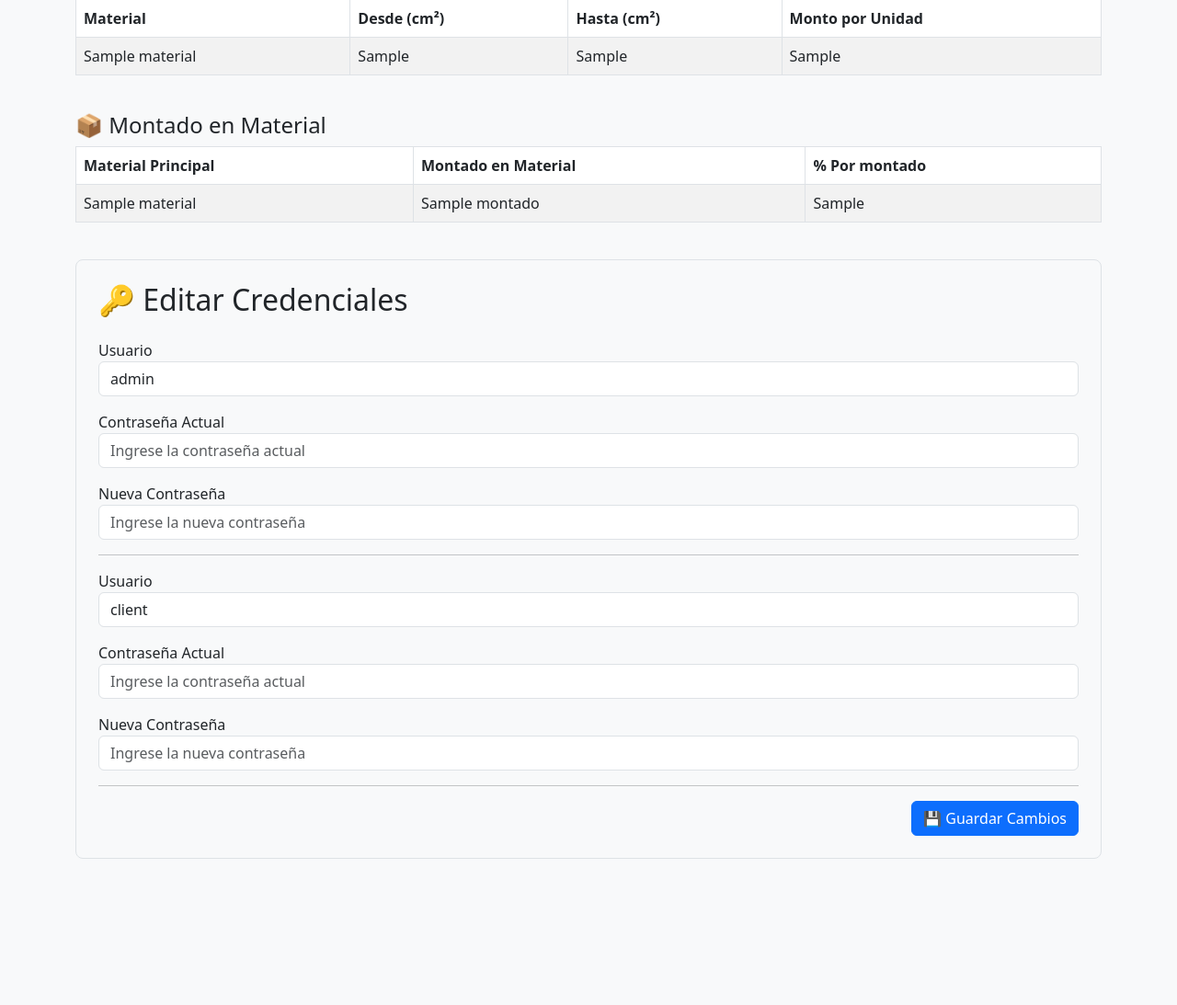
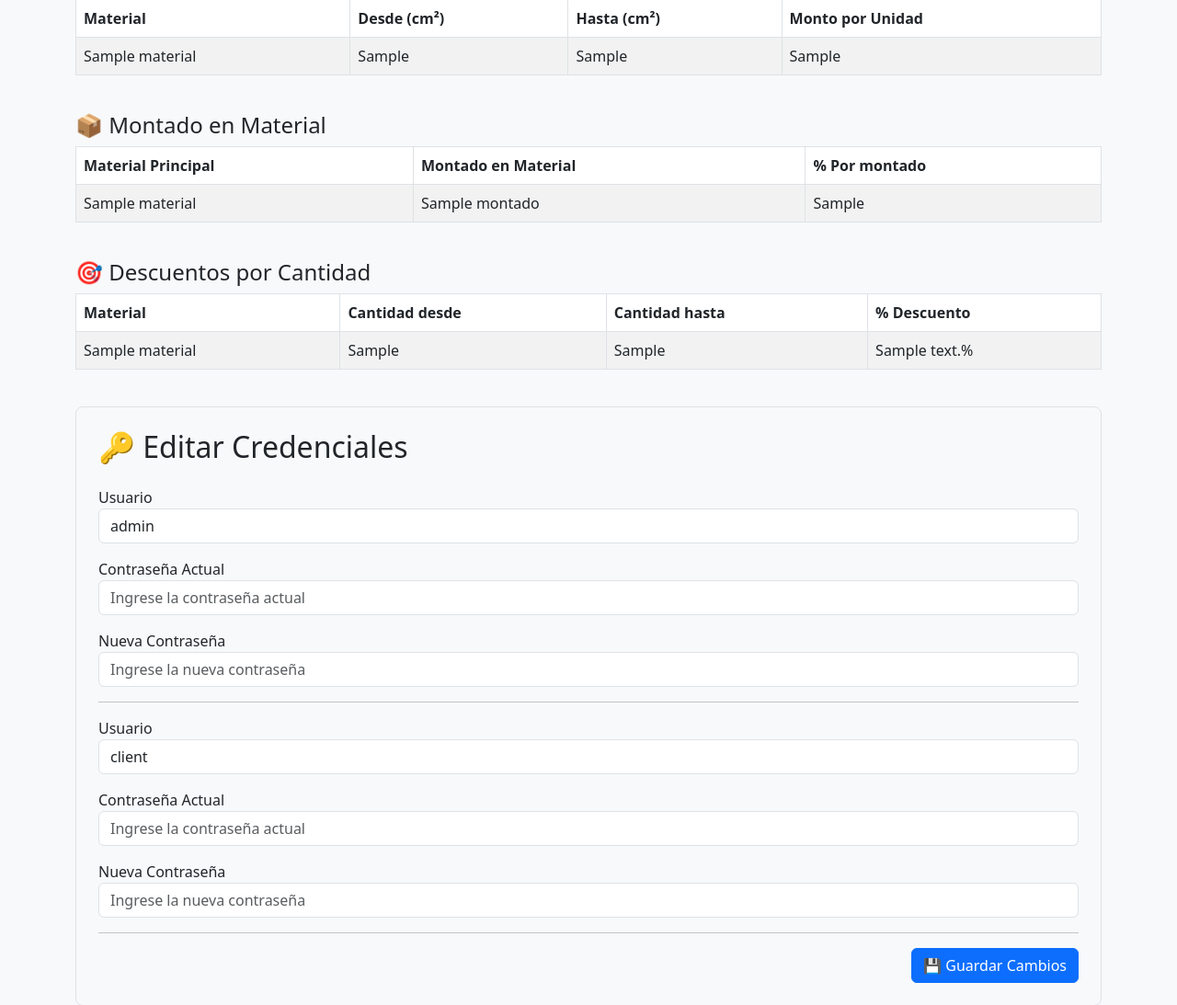
Before and after one commit to PierinaTufillaro/BudgetSearch, a Flask app: template app/templates/admin_panel.html in a window 1280 px wide. Shown: the part 1343-2436 px from the top of the page at 92% size. Before the commit the page ends 2325 px from the top, so only its background shows below. Run offline with Flask 3, Linux system fonts and the light colour scheme; tables that the repository leaves empty hold one stand-in row (Sample ...); the template is opened without the code that fills it: values named after a table or form of the project are taken from there, most other values are stand-ins (such as "Sample title", 1, 10 or a date in 2020).

Commit message:
Added descuentos to admin_panel

```diff
--- a/app/templates/admin_panel.html
+++ b/app/templates/admin_panel.html
@@ -361,6 +361,37 @@
   </table>
 </div>
 
+<!-- Descuentos por cantidad -->
+<h4>🎯 Descuentos por Cantidad</h4>
+<div class="table-responsive mb-4">
+  <table class="table table-bordered table-striped">
+    <thead>
+      <tr>
+        <th>Material</th>
+        <th>Cantidad desde</th>
+        <th>Cantidad hasta</th>
+        <th>% Descuento</th>
+      </tr>
+    </thead>
+    <tbody>
+      {% for d in descuentos %}
+      <tr>
+        <td>{{ d.material.nombre }}</td>
+        <td>{{ d.cantidad_inicio }}</td>
+        <td>{{ d.cantidad_fin }}</td>
+        <td>{{ d.porcentaje_descuento_por_cantidad }}%</td>
+      </tr>
+      {% else %}
+      <tr>
+        <td colspan="4" class="text-center">
+          No hay descuentos cargados.
+        </td>
+      </tr>
+      {% endfor %}
+    </tbody>
+  </table>
+</div>
+
 
 <!-- ========================= EDITAR CREDENCIALES ========================= -->
 <div class="card-custom">
```
